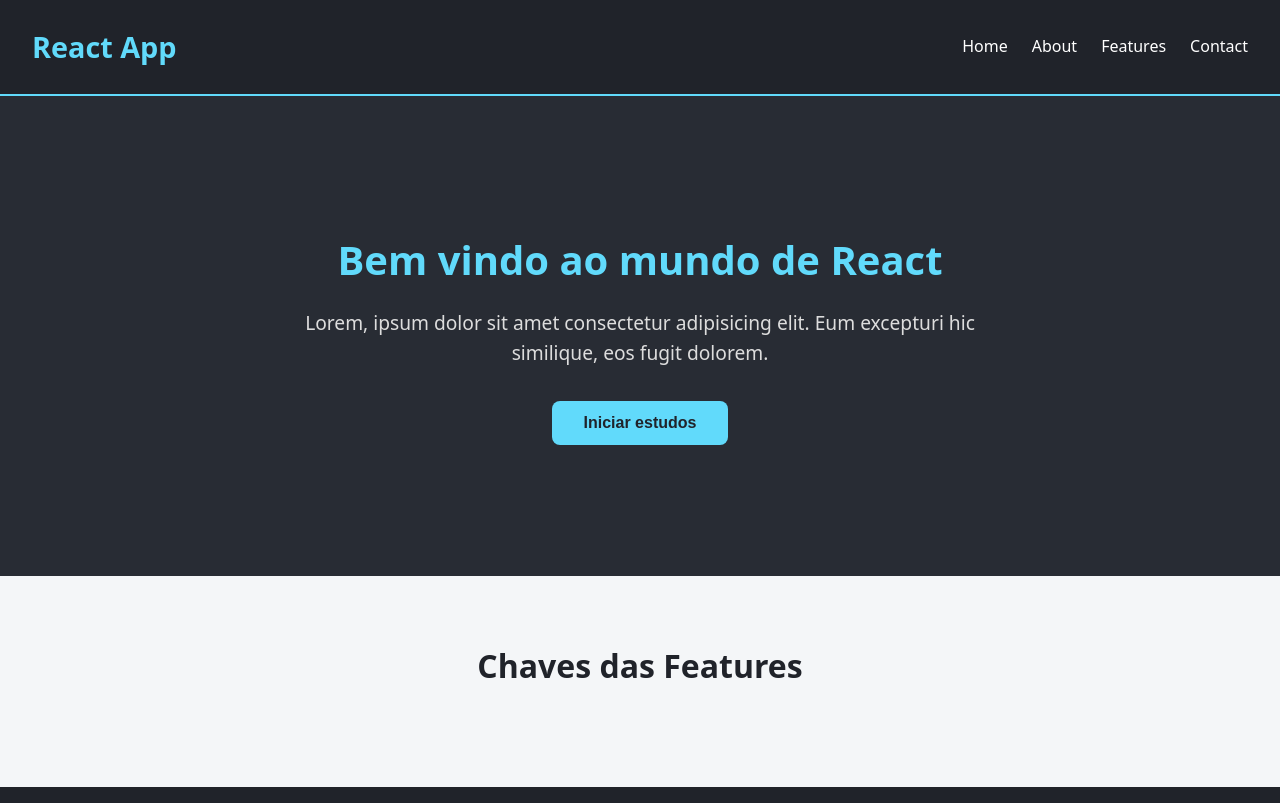
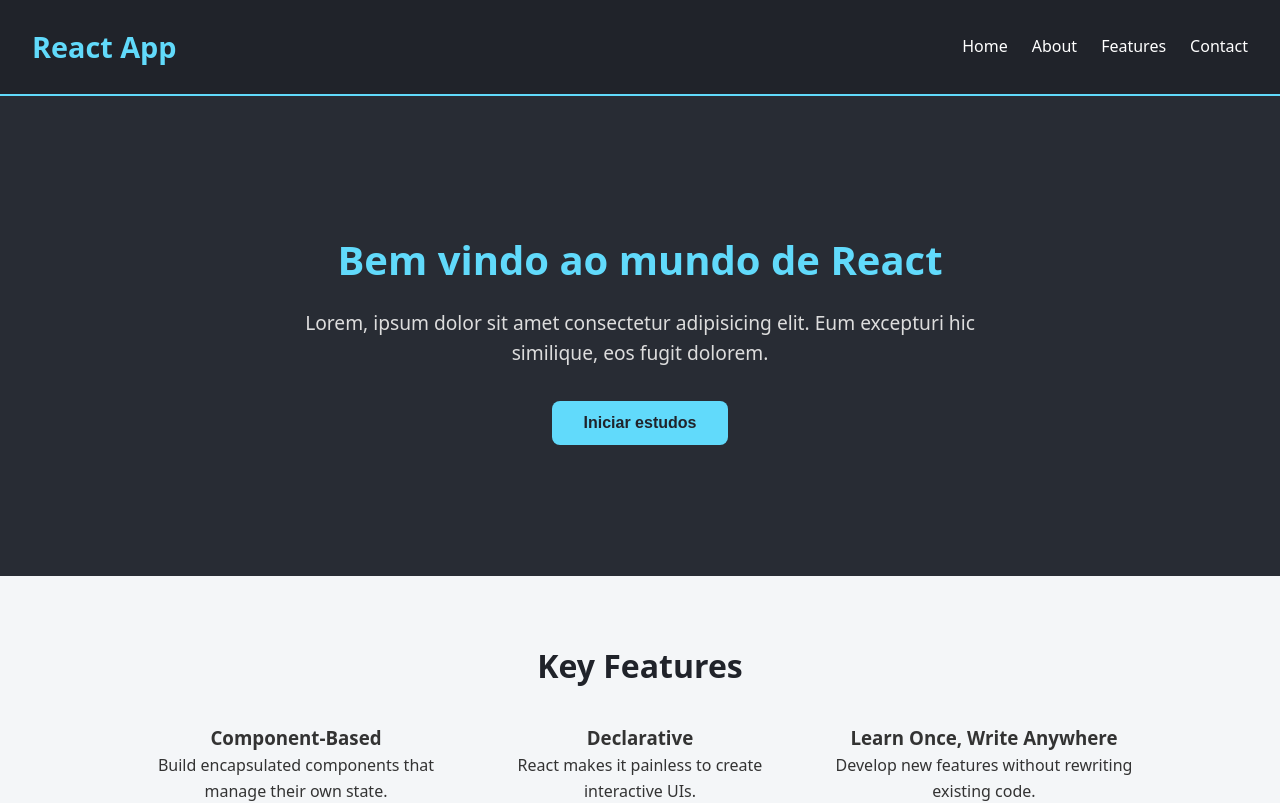
Before and after one commit to sarasmorais/react-zero, a React (Vite) app: page / in a window 1280 px wide. Shown: the top 803 px of the page. Built offline with nearby package versions, Linux system fonts and the light colour scheme.

Commit message:
ajuste features

```diff
--- a/src/components/Features/Features.jsx
+++ b/src/components/Features/Features.jsx
@@ -1,34 +1,34 @@
-import "./Features.css";
+import "./Features.css"
 
-export default function Features(){
+export default function Features() {
   const featuresList = [
     {
       id: 1,
-            title:"Componentes básicos",
-            description: "Lorem, ipsum dolor sit amet consectetur adipisicing elit. Vero, cumque!"
+      title: "Component-Based",
+      description: "Build encapsulated components that manage their own state.",
     },
     {
       id: 2,
-            title:"Componentes básicos2",
-            description: "Lorem, ipsum dolor sit amet consectetur adipisicing elit. Vero, cumque!"
+      title: "Declarative",
+      description: "React makes it painless to create interactive UIs.",
     },
     {
       id: 3,
-            title:"Componentes básicos3",
-            description: "Lorem, ipsum dolor sit amet consectetur adipisicing elit. Vero, cumque!"
+      title: "Learn Once, Write Anywhere",
+      description: "Develop new features without rewriting existing code.",
     },
   ]
 
-    return(
-        <section className="features">
-            <h2>Chaves das Features</h2>
+  return (
+    <section className="features" id="features">
+      <h2>Key Features</h2>
       <div className="features-grid">
-                {featuresList.map((feature)=>{
-                    <div className="features-card" key={feature.id}>
+        {featuresList.map((feature) => (
+          <div className="feature-card" key={feature.id}>
             <h3>{feature.title}</h3>
             <p>{feature.description}</p>
           </div>
-                })}
+        ))}
       </div>
     </section>
   )
```
Lines whose indentation alone changed are shown as unchanged.
